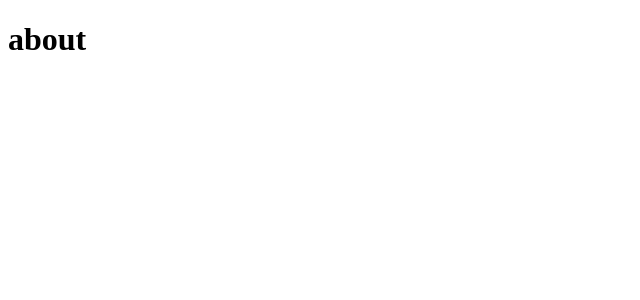
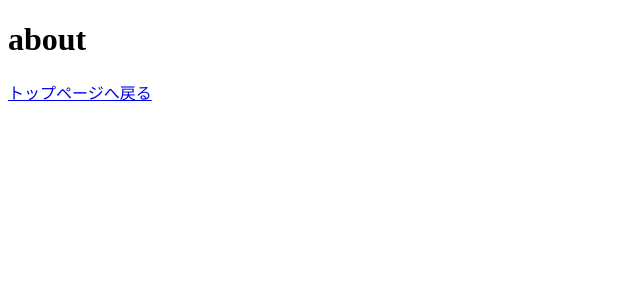
Before and after one commit to horii203/nuxt-project, a Nuxt app: page /about in a window 1280 px wide. Shown: the top 300 px of the page, without its empty margins (0-640 px from the left). Built offline with nearby package versions, Linux system fonts and the light colour scheme.

Commit message:
リンク追加

```diff
--- a/app/pages/about.vue
+++ b/app/pages/about.vue
@@ -1,5 +1,7 @@
 <template>
   <div>
     <h1>about</h1>
+
+    <NuxtLink to="/"> トップページへ戻る </NuxtLink>
   </div>
 </template>
--- a/app/pages/index.vue
+++ b/app/pages/index.vue
@@ -1,5 +1,6 @@
 <template>
   <div>
     <h1>index</h1>
+    <NuxtLink to="/about"> Aboutページへ </NuxtLink>
   </div>
 </template>
```
